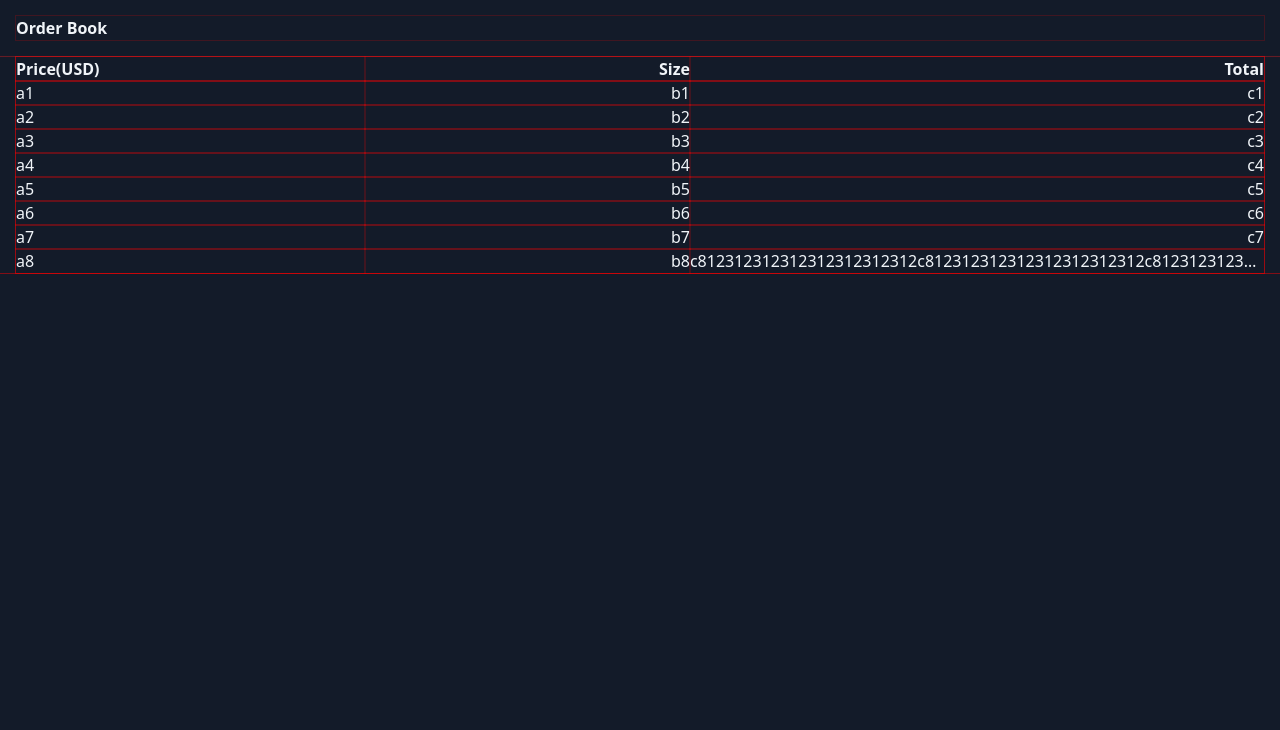
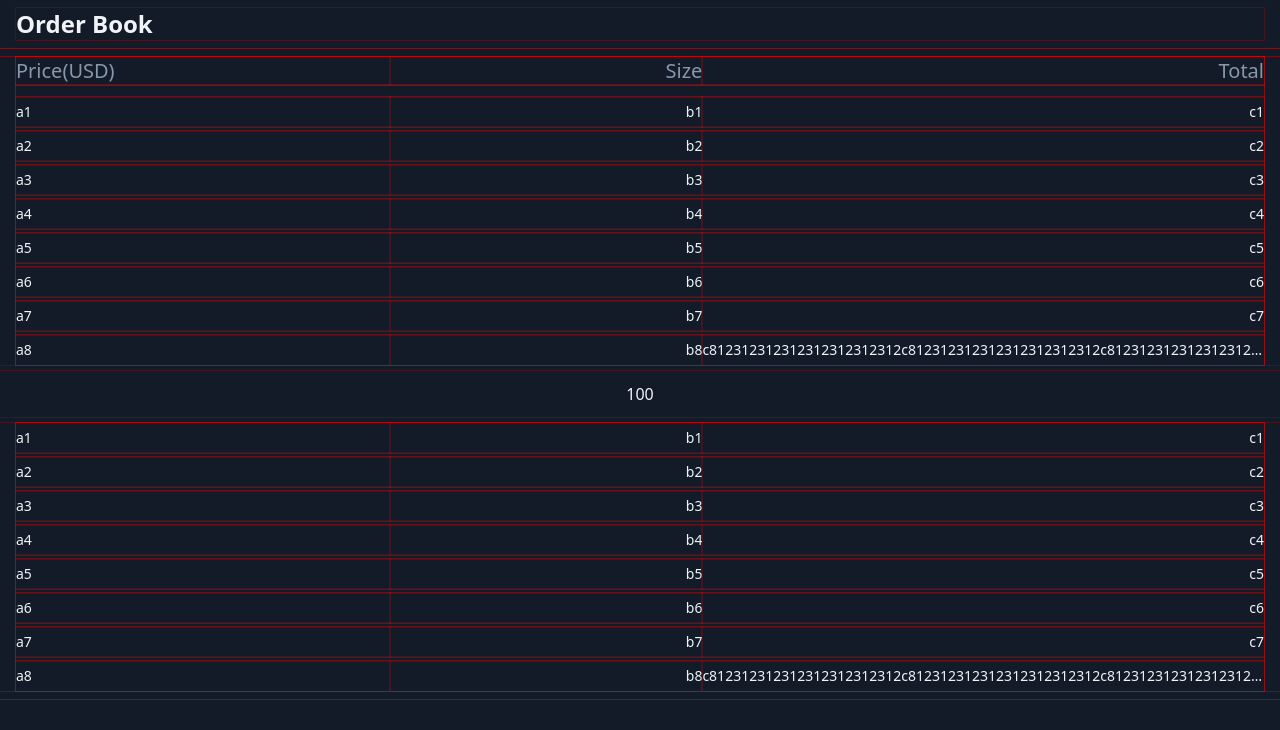
Before and after one commit to e25254/interview_20250503, a React (Vite) app: page / in a window 1280 px wide. Shown: the top 730 px of the page. Built offline with nearby package versions, Linux system fonts and the light colour scheme.

Commit message:
feat( Quotes ) : modify styles ( #main )

```diff
--- a/src/components/Divider/index.tsx
+++ b/src/components/Divider/index.tsx
@@ -1,7 +1,7 @@
-interface DividerProps {
+type DividerProps = {
   className?: string;
   orientation?: "horizontal" | "vertical";
-}
+};
 
 export default function Divider({
   className = "",
--- /dev/null
+++ b/src/components/NowPrice/index.tsx
@@ -0,0 +1,13 @@
+import { memo } from "react";
+import useNowPrice from "@/components/NowPrice/useNowPrice";
+import Stack from "@/components/Stack";
+
+type NowPriceProps = {
+  price: number;
+};
+
+export default memo(function NowPrice({ price }: NowPriceProps) {
+  const { lastPriceJudge } = useNowPrice(price);
+  console.log("lastPriceJudge", lastPriceJudge);
+  return <Stack className="justify-center items-center h-11.5">{price}</Stack>;
+});
--- /dev/null
+++ b/src/components/NowPrice/useNowPrice.ts
@@ -0,0 +1,16 @@
+import { useMemo, useRef } from "react";
+import type { LastPriceJudgeType } from "@/types";
+export default function useNowPrice(price: number) {
+  const lastPrice = useRef<number | null>(null);
+
+  const lastPriceJudge: LastPriceJudgeType = useMemo(() => {
+    if (lastPrice.current === null) return "equal";
+    const result = lastPrice.current < price ? "up" : "down";
+    lastPrice.current = price;
+    return result;
+  }, [price]);
+
+  return {
+    lastPriceJudge,
+  };
+}
--- a/src/components/Stack/index.tsx
+++ b/src/components/Stack/index.tsx
@@ -1,10 +1,10 @@
 import React, { forwardRef } from "react";
 
-interface StackProps {
+type StackProps = {
   children?: React.ReactNode;
   className?: string;
   ref?: React.Ref<HTMLDivElement>;
-}
+};
 
 const Stack = forwardRef(function Stack(
   { children = null, className = "" }: StackProps,
--- a/src/components/Table/index.tsx
+++ b/src/components/Table/index.tsx
@@ -1,9 +1,10 @@
 import type { ColumnConfig } from "@/types";
 
-interface TableProps {
+type TableProps = {
   columns: ColumnConfig[];
   data: Record<string, string>[];
-}
+  isShowColumns?: boolean;
+};
 
 export default function Table({
   columns = [
@@ -25,6 +26,7 @@ export default function Table({
       c: "c812312312312312312312312c812312312312312312312312c812312312312312312312312c812312312312312312312312",
     },
   ],
+  isShowColumns = true,
 }: TableProps) {
   return (
     <table className="w-full border-collapse table-fixed">
@@ -33,12 +35,13 @@ export default function Table({
           <col key={column.key} style={{ width: column.width }} />
         ))}
       </colgroup>
+      {isShowColumns && (
         <thead>
           <tr>
             {columns.map((column) => (
               <th
                 key={column.key}
-              className="truncate"
+                className="truncate text-xl text-quote-head font-normal"
                 style={{ textAlign: column.align }}
               >
                 {column.title}
@@ -46,13 +49,17 @@ export default function Table({
             ))}
           </tr>
         </thead>
+      )}
       <tbody>
+        {isShowColumns && <tr className="h-3" />}
         {data.map((row, rowIndex) => (
-          <tr key={rowIndex}>
+          <>
+            {rowIndex > 0 && <tr className="h-1" />}
+            <tr key={rowIndex} className="h-7.5">
               {columns.map((column) => (
                 <td
                   key={`${rowIndex}-${column.key}`}
-                className="truncate"
+                  className="truncate text-sm"
                   style={{
                     maxWidth: column.width,
                     textAlign: column.align,
@@ -63,6 +70,7 @@ export default function Table({
                 </td>
               ))}
             </tr>
+          </>
         ))}
       </tbody>
     </table>
--- a/src/containers/OrderBook/index.tsx
+++ b/src/containers/OrderBook/index.tsx
@@ -4,11 +4,11 @@ import Quotes from "@/modules/Quotes";
 export default function OrderBook() {
   return (
     <Stack>
-      <Stack className="py-4 px-hor-container">
-        <h1 className="text-md font-bold">Order Book</h1>
+      <Stack className="py-2 px-hor-container">
+        <h1 className="text-2xl font-bold">Order Book</h1>
       </Stack>
       <Divider />
-      <Stack className="px-hor-container">
+      <Stack className="py-2">
         <Quotes />
       </Stack>
     </Stack>
--- a/src/modules/Quotes/index.tsx
+++ b/src/modules/Quotes/index.tsx
@@ -1,10 +1,12 @@
 import Table from "@/components/Table";
+import Stack from "@/components/Stack";
 import type { ColumnConfig } from "@/types";
+import NowPrice from "@/components/NowPrice";
 
 const columns: ColumnConfig[] = [
-  { key: "a", title: "Price(USD)", width: "28%", align: "left" },
-  { key: "b", title: "Size", width: "26%", align: "right" },
-  { key: "c", title: "Total", width: "46%", align: "right" },
+  { key: "a", title: "Price(USD)", width: "30%", align: "left" },
+  { key: "b", title: "Size", width: "25%", align: "right" },
+  { key: "c", title: "Total", width: "45%", align: "right" },
 ];
 
 const data: Record<string, string>[] = [
@@ -23,5 +25,15 @@ const data: Record<string, string>[] = [
 ];
 
 export default function Quotes() {
-  return <Table columns={columns} data={data} />;
+  return (
+    <Stack className="gap-1.5">
+      <Stack className="px-hor-container">
+        <Table columns={columns} data={data} />
+      </Stack>
+      <NowPrice price={100} />
+      <Stack className="px-hor-container">
+        <Table columns={columns} data={data} isShowColumns={false} />
+      </Stack>
+    </Stack>
+  );
 }
--- a/src/types/index.d.ts
+++ b/src/types/index.d.ts
@@ -1 +1,2 @@
 export * from "./table";
+export * from "./nowPrice";
--- /dev/null
+++ b/src/types/nowPrice.d.ts
@@ -0,0 +1 @@
+export type LastPriceJudgeType = "up" | "down" | "equal";
--- a/src/types/table.d.ts
+++ b/src/types/table.d.ts
@@ -1,9 +1,9 @@
 import { CSSProperties } from "react";
 type TextAlign = CSSProperties["textAlign"];
 
-export interface ColumnConfig {
+export type ColumnConfig = {
   key: string;
   title: string;
   width: string;
   align: TextAlign;
-}
+};
```
Lines whose indentation alone changed are shown as unchanged.
